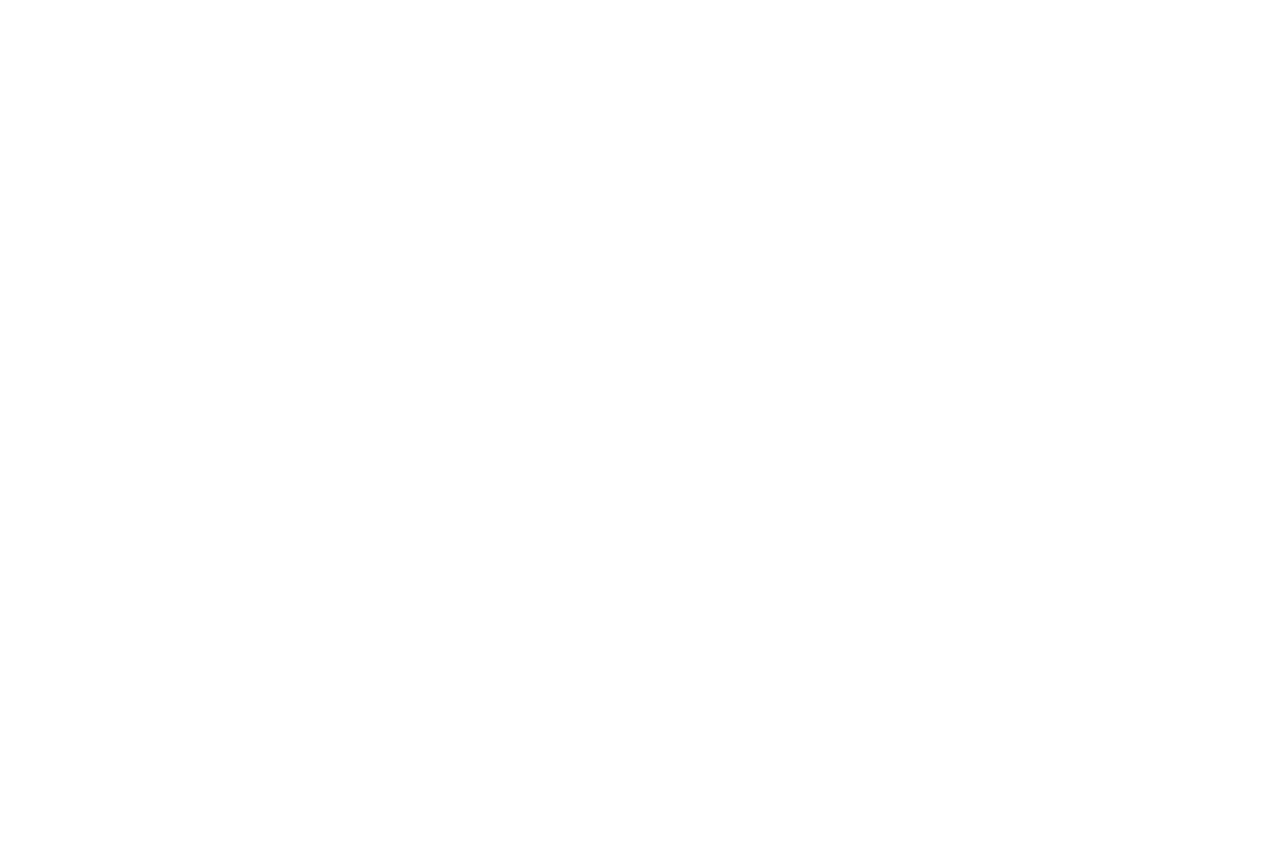
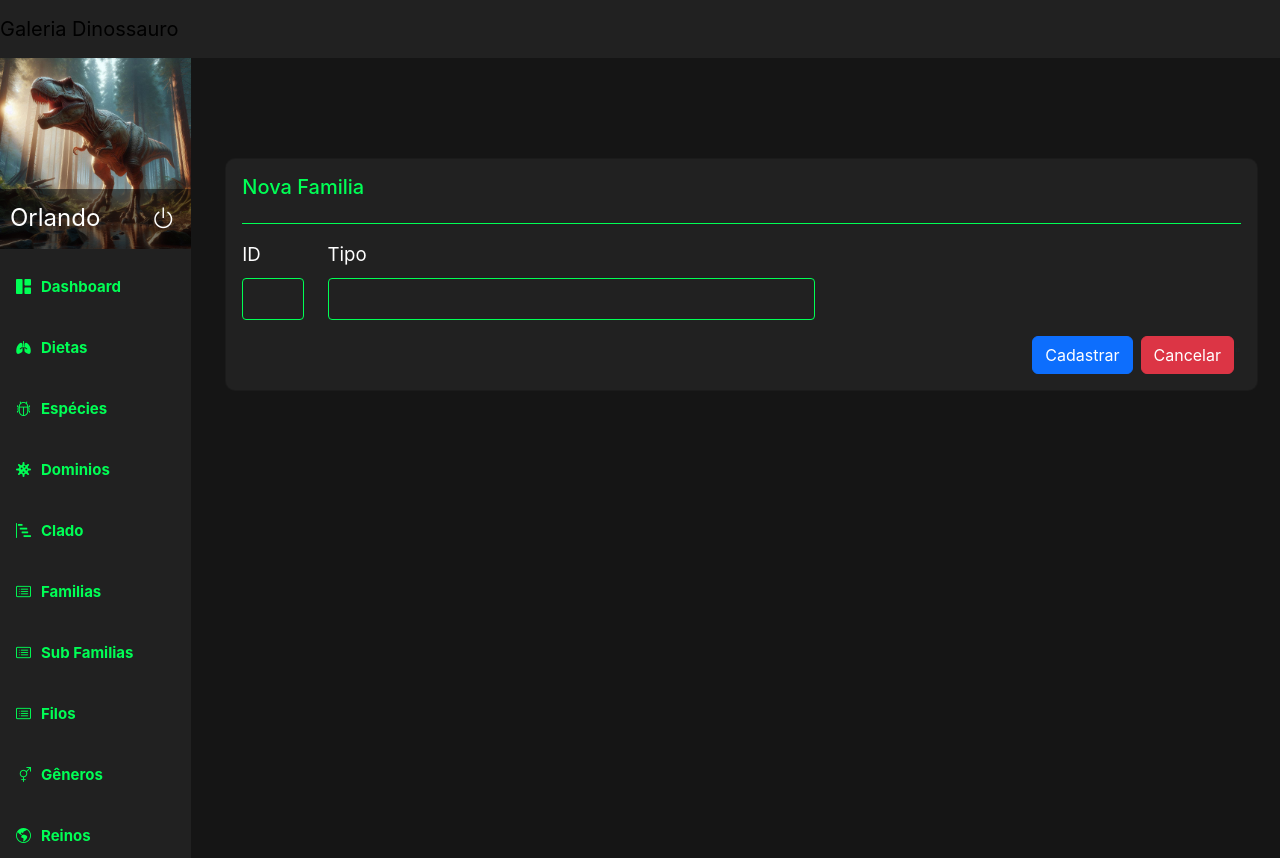
Before and after one commit to MaceiraDev/dino-gallery-front, a Vue app: page /admin/cadastrar/familia in a window 1280 px wide. Before the commit this address had no page. Before the commit the page ends 800 px from the top, so only its background shows below. Built offline with nearby package versions, Linux system fonts and the light colour scheme.

Commit message:
RouterLink trocado <a>, cadastrar-familia adicionado

```diff
--- a/src/router/index.js
+++ b/src/router/index.js
@@ -101,6 +101,11 @@
           name: 'cadastrar-dominio',
           component: () => import('../views/admin/cadastrar/Dominio.vue')
         },
+        {
+          path: 'cadastrar/familia',
+          name: 'cadastrar-familia',
+          component: () => import('../views/admin/cadastrar/Familia.vue')
+        }
       ]
     }
   ]
--- a/src/views/admin/Dietas.vue
+++ b/src/views/admin/Dietas.vue
@@ -7,7 +7,7 @@
             <h5 class="card-title">Dietas</h5>
           </div>
           <div class="col-md-6 text-end">
-            <a href="/admin/cadastrar/dieta" class="btn-new" title="New">Nova Dieta</a>
+            <RouterLink to="/admin/cadastrar/dieta" class="btn-new" title="New">Nova Dieta</RouterLink>
           </div>
         </div>
       </div>
--- a/src/views/admin/Dominios.vue
+++ b/src/views/admin/Dominios.vue
@@ -7,7 +7,7 @@
                         <h5 class="card-title">Dominio</h5>
                     </div>
                     <div class="col-md-6 text-end">
-                        <a href="/admin/cadastrar/dominio" class="btn-new" title="New">Novo Dominio</a>
+                        <RouterLink to="/admin/cadastrar/dominio" class="btn-new" title="New">Novo Dominio</RouterLink>
                     </div>
                 </div>
             </div>
--- a/src/views/admin/Especies.vue
+++ b/src/views/admin/Especies.vue
@@ -7,7 +7,7 @@
             <h5 class="card-title">Espécies</h5>
           </div>
           <div class="col-md-6 text-end">
-                        <a href="/admin/cadastrar/especie" class="btn-new" title="New">Nova Espécie</a>
+            <RouterLink to="/admin/cadastrar/especie" class="btn-new" title="New">Nova Espécie</RouterLink>
           </div>
         </div>
       </div>
--- a/src/views/admin/Familias.vue
+++ b/src/views/admin/Familias.vue
@@ -7,7 +7,7 @@
             <h5 class="card-title">Familias</h5>
           </div>
           <div class="col-md-6 text-end">
-                        <a href="#" class="btn-new" title="New">Nova Familia</a>
+            <RouterLink to="/admin/cadastrar/familia" class="btn-new" title="New">Nova Familia</RouterLink>
           </div>
         </div>
       </div>
--- /dev/null
+++ b/src/views/admin/cadastrar/Familia.vue
@@ -0,0 +1,75 @@
+<template>
+  <main>
+    <div class="card">
+      <div class="card-body">
+        <div class="row">
+          <div class="col-md-6">
+            <h5 class="card-title">Nova Familia</h5>
+          </div>
+        </div>
+        <div class="line-form"></div>
+        <form @submit.prevent="novaFamalia">
+          <div class="row">
+            <div class="col-sm-1">
+              <label for="id" class="form-label">ID</label>
+              <input type="text" id="id" readonly>
+            </div>
+            <div class="col-sm-6">
+              <label for="inputFa" class="form-label">Tipo</label>
+              <input v-model="state.familia.tipo" type="text" id="inputFa" required>
+            </div>
+          </div>
+          <div class="text-end mt-3">
+            <button type="submit" class="btn btn-primary me-2">Cadastrar</button>
+            <router-link to="/admin/familias" class="btn btn-danger">Cancelar</router-link>"
+          </div>
+        </form>
+      </div>
+    </div>
+  </main>
+</template>
+
+<script setup>
+import services from "@/services";
+import { reactive } from "vue";
+import { useRouter } from "vue-router";
+
+const router = useRouter();
+const state = reactive({
+  familia: { tipo: "" },
+});
+
+async function novaFamalia() {
+  try {
+    await services.familia.salvar(state.familia.tipo);
+    router.push("/admin/familias");
+  } catch (error) {
+    console.error("Erro ao criar familia:", error);
+  }
+
+}
+
+</script>
+
+<style scoped>
+a {
+  text-decoration: none;
+}
+
+main {
+  margin: 100px 10px 10px 10px;
+}
+
+.card {
+  background: #212121;
+  border-radius: 10px 10px 10px 10px;
+}
+
+.card h5 {
+  color: #0f5;
+}
+
+.card-img-bottom {
+  border-radius: 0;
+}
+</style>
```
Lines whose indentation alone changed are shown as unchanged.
